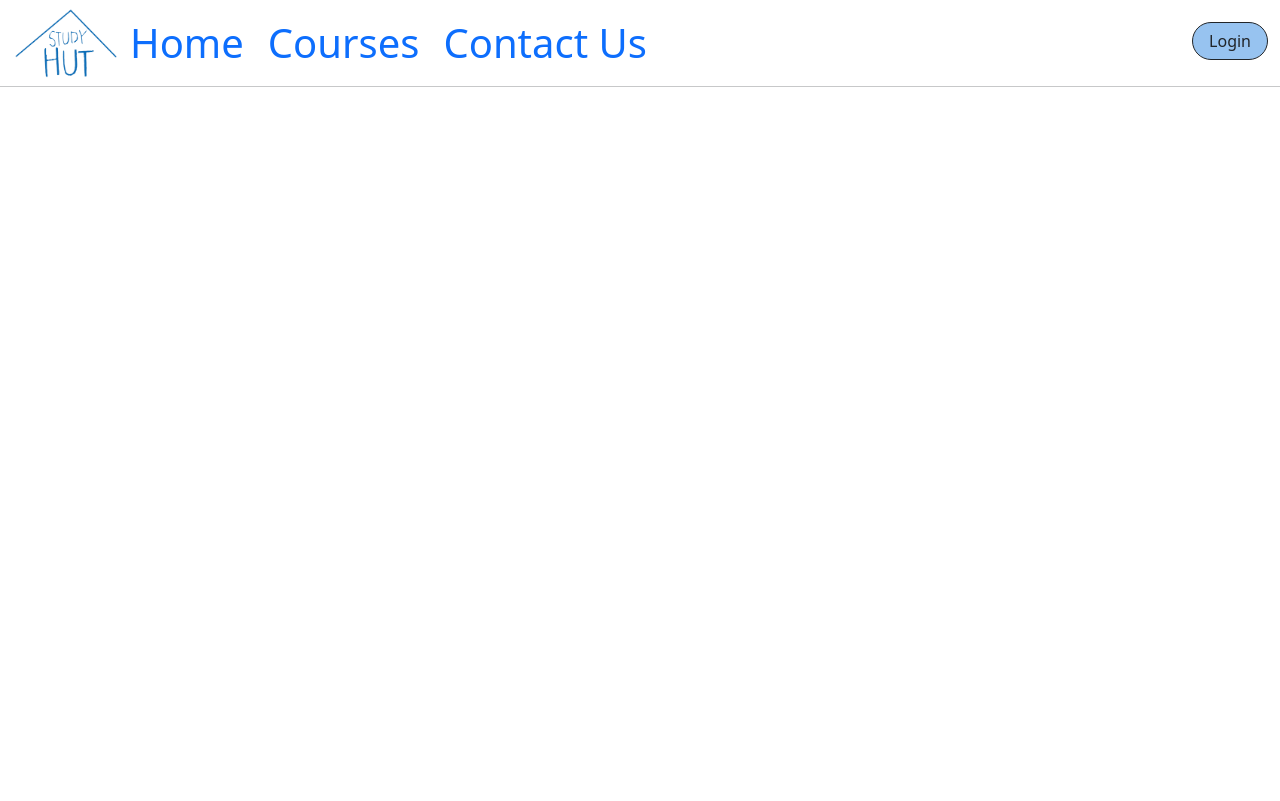
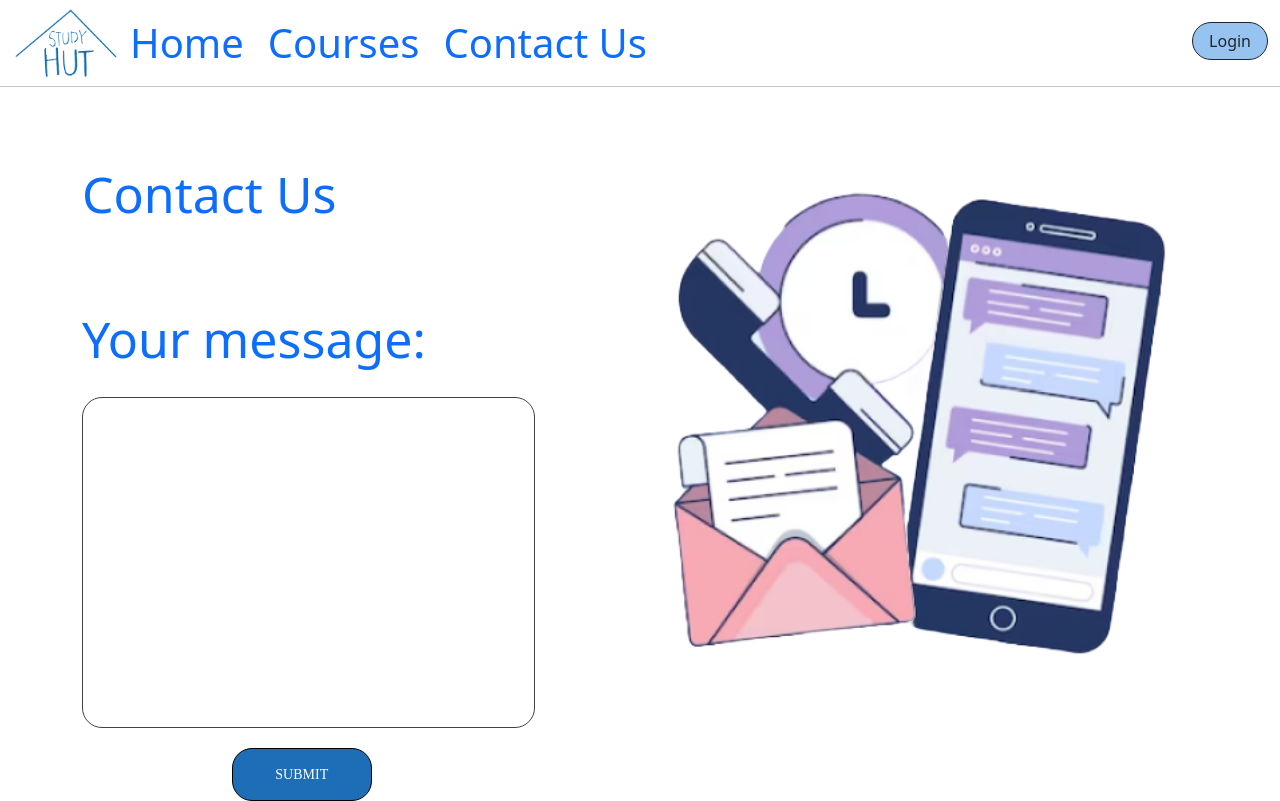
Before and after one commit to miteva-h/studyhut-frontend, a React (Create React App) app: page /complaint in a window 1280 px wide. Built offline with nearby package versions, Linux system fonts and the light colour scheme.

Commit message:
contact us

```diff
--- a/package.json
+++ b/package.json
@@ -18,7 +18,7 @@
     "react-dom": "^18.2.0",
     "react-icons": "^4.8.0",
     "react-router-dom": "^6.10.0",
-    "react-scripts": "5.0.1",
+    "react-scripts": "^5.0.1",
     "react-social-icons": "^5.15.0",
     "web-vitals": "3.3.1",
     "yup": "^1.1.1"
--- a/src/components/App/App.css
+++ b/src/components/App/App.css
@@ -32,18 +32,6 @@
   display: flex;
   flex-direction: column;
   justify-content: center;
-  align-items: center;
-}
-
-.justify-content-center{
-  display: flex;
-  flex-direction: column;
-  justify-content: center;
-}
-
-.align-items-center{
-  display: flex;
-  flex-direction: column;
   align-items: center;
 }
 
@@ -105,6 +93,41 @@
   transition: all 0.3 ease;
   cursor: pointer;
 }
+.contactButton button {
+  font-family: 'Comfortaa', cursive;
+  text-transform: uppercase;
+  outline: 0;
+  background: #1E6EB7;
+  width: 50%;
+  border: 1px solid black;
+  border-radius: 20px;
+  padding: 15px;
+  color: #FFFFFF;
+  font-size: 14px;
+  -webkit-transition: all 0.3 ease;
+  transition: all 0.3 ease;
+  cursor: pointer;
+  position: relative;
+  margin-left: 150px;
+  margin-top: 20px;
+}
+
+.contactForm input {
+  width: 453px;
+  height: 331px;
+  border: 1px solid #404243;
+  border-radius: 20px;
+  margin-top: 20px;
+}
+
+.contactForm span {
+color: #0d6efd;
+font-size: 30px;
+}
+.contactUs p {
+  margin-top: 70px ;
+  font-size: 50px;
+}
 
 .form button:active {
   background: #1E6EB7;
--- a/src/components/App/App.js
+++ b/src/components/App/App.js
@@ -11,6 +11,7 @@ import LoginPage from "../Auth/Login";
 import RegisterPage from "../Auth/Register";
 import AddPost from "../Posts/PostAdd/addPost";
 import StudyhutService from "../../repository/studyhutRepository";
+import AddComplaint from "../Complaints/ComplaintAdd/addComplaint.js";
 
 class App extends Component {
     constructor(props) {
@@ -53,6 +54,8 @@ class App extends Component {
                                element={<LoginPage/>}/>
                         <Route path="/register"
                                element={<RegisterPage/>}/>
+                        <Route path="/complaint"
+                               element={<AddComplaint/>}/>
                     </Routes>
                 </main>
             </BrowserRouter>
--- a/src/components/Complaints/ComplaintAdd/addComplaint.js
+++ b/src/components/Complaints/ComplaintAdd/addComplaint.js
@@ -0,0 +1,77 @@
+import React from "react";
+import {SocialIcon} from 'react-social-icons';
+import contact from "./contactUs.png"; // Import the image file
+import '../../App/App.css';
+import { Formik } from "formik";
+import axios from "axios";
+import {BsFillPersonFill} from "react-icons/bs";
+
+
+function addComplaint(){
+    const username = sessionStorage.getItem('username');
+
+    let authenticate;
+    if (sessionStorage.getItem("JWT")) {
+        authenticate = (
+            <span>
+                <BsFillPersonFill size={60}></BsFillPersonFill>
+                <span className="fs-3 me-4">{username}</span>
+            </span>
+        );
+    }
+
+    return (
+        <div className="container contactUs" >
+            <Formik
+                initialValues={{ message: '' }}
+                onSubmit={(values, { setSubmitting }) => {
+                    axios.post('/complaints/createComplaint', { message: values.message })
+                        .then(response => {
+                            alert('Message saved successfully!');
+                            window.location.replace('/');
+                        })
+                        .catch(error => {
+                            alert('An error occurred while saving your message.');
+                            console.error(error);
+                        })
+                        .finally(() => {
+                            setSubmitting(false);
+                        });
+                }}
+            >
+                {({ values, handleChange, handleSubmit, isSubmitting }) => (
+                    <div>
+                        <div className="col-md-6 col-sm-6 col-xs-12">
+                            <p className="text-primary">Contact Us</p>
+                        </div>
+                        <img className="col-md-6 col-sm-6 col-xs-12 float-md-end"
+                            alt="contact"
+                            src={contact}
+                            style={{marginTop: "-90px"}}
+                        />
+                        <div className="contactForm col-md-6 col-sm-6 col-xs-12">
+                            <form onSubmit={handleSubmit} noValidate>
+                                <span><p>Your message:</p></span>
+                                <input
+                                    type="text"
+                                    name="message"
+                                    className="form-control inp_text"
+                                    id="message"
+                                    value={values.message}
+                                    onChange={handleChange}
+                                />
+                                <div className="contactButton col-md-6 col-sm-6 col-xs-12">
+                                    <button type="submit" disabled={isSubmitting}>
+                                        Submit
+                                    </button>
+                                </div>
+                            </form>
+                        </div>
+                    </div>
+                )}
+            </Formik>
+        </div>
+    );
+}
+
+export default addComplaint;
```
Also changed, not shown: src/components/Complaints/ComplaintAdd/contactUs.png (added), 1 other file (tests, documents, lock files or other folders).
